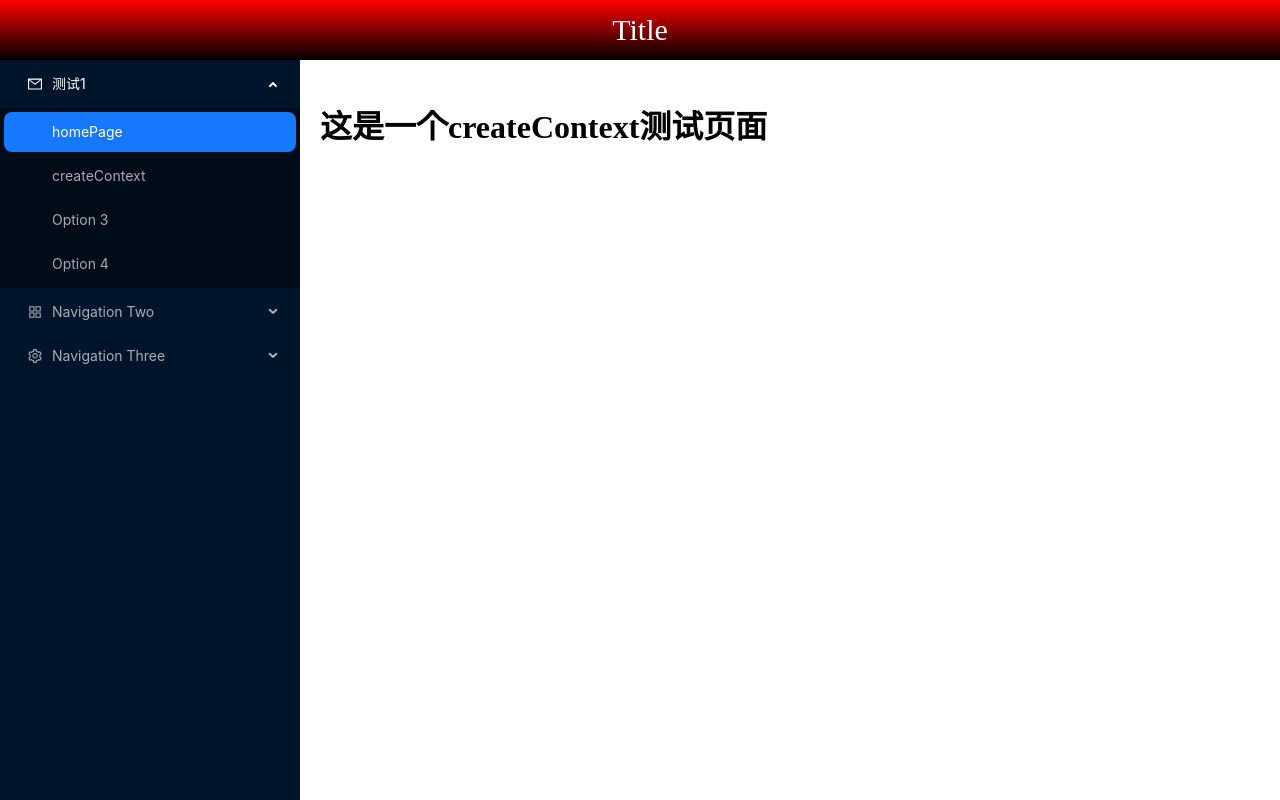
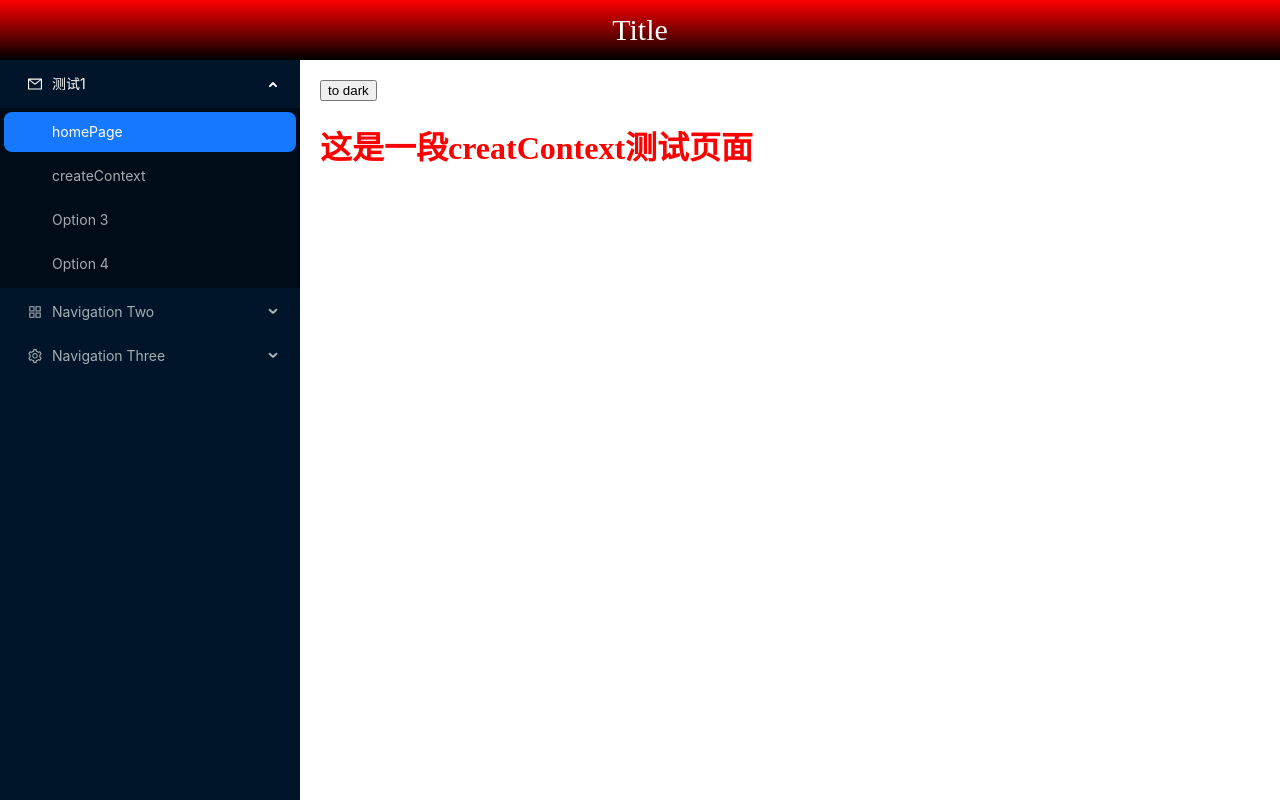
Before and after one commit to wxh233/react-qpi-test, a React (Vite) app: page /createContext in a window 1280 px wide. Built offline with nearby package versions, Linux system fonts and the light colour scheme.

Commit message:
更改createContext文件

```diff
--- a/src/views/page1/index.tsx
+++ b/src/views/page1/index.tsx
@@ -1,6 +1,19 @@
+import { createContext ,useState} from "react";
+import "./page1.scss"
+
 function CreateContextTest(){
+  const ThemeContext = createContext('light');
+  const [theme,setTheme] = useState('light')
+
+  function handleClick(){
+    const th = theme=='light'?'dark':'light';
+    setTheme(th)
+  }
   return <>
-    <h1>这是一个createContext测试页面</h1>
+  <ThemeContext.Provider  value={theme}>
+    <button onClick={handleClick}>{theme=='light'?'to dark':'to light'}</button>
+    <h1 className={"theme-"+theme}>这是一段creatContext测试页面</h1>
+  </ThemeContext.Provider>
   </>
 }
 
--- /dev/null
+++ b/src/views/page1/page1.scss
@@ -0,0 +1,7 @@
+.theme-dark{
+    color: #323232;
+}
+
+.theme-light{
+    color: red;
+}
```
